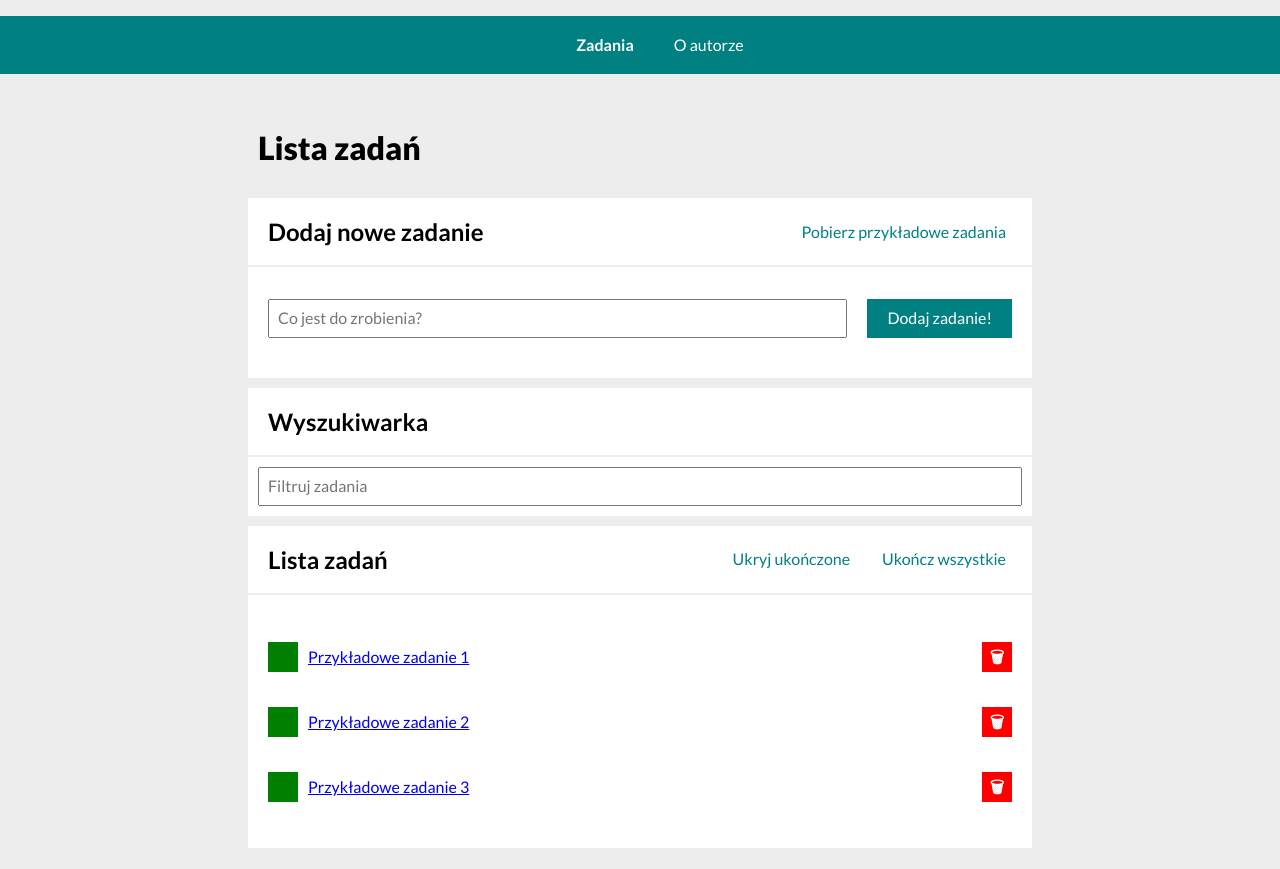
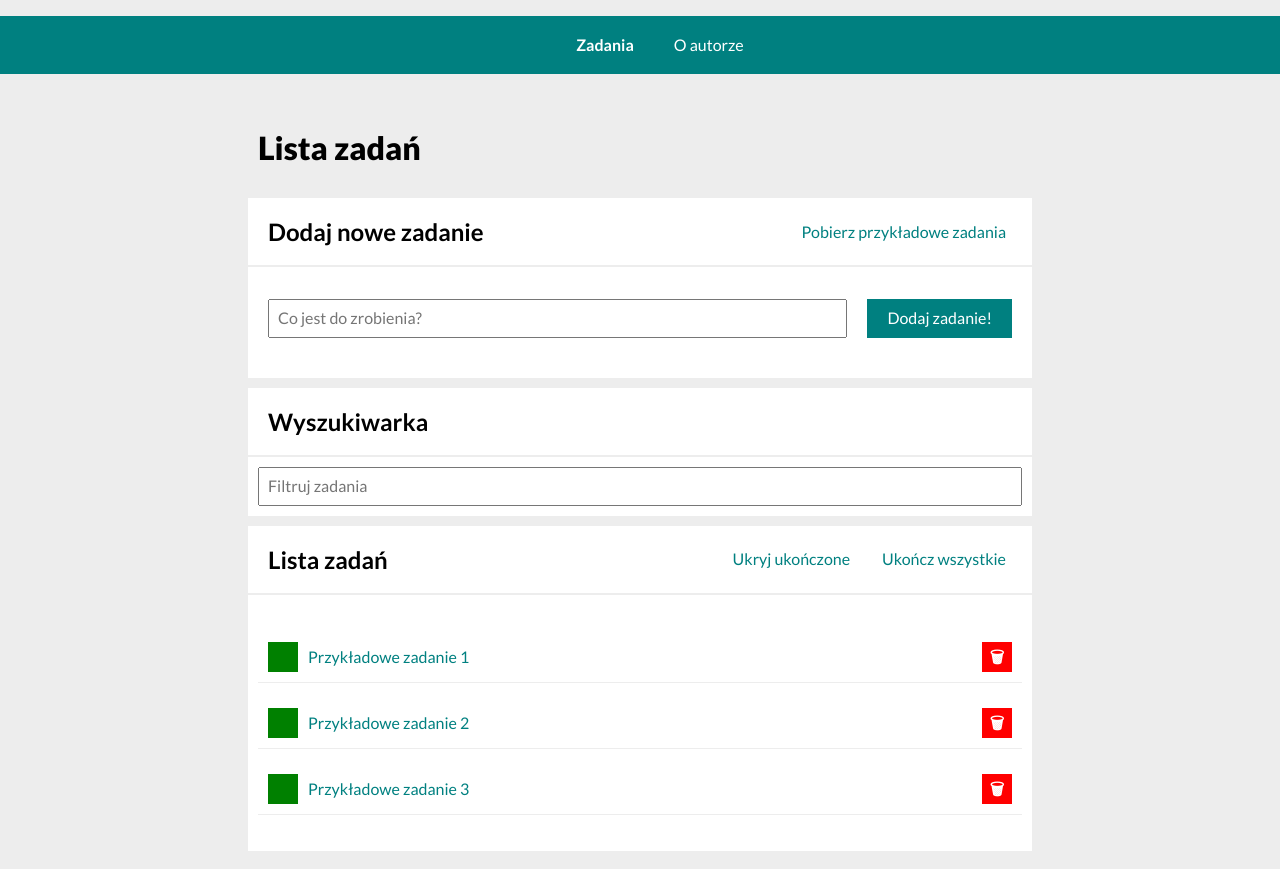
Before and after one commit to KamilStawik/todo-list-react, a React (Create React App) app: page /#/zadania in a window 1280 px wide. Both pictures are taken after a click on the button "Pobierz przykładowe zadania". Built offline with nearby package versions, Linux system fonts and the light colour scheme.

Commit message:
new styling added to links

```diff
--- a/src/features/tasks/TasksPage/TaskList/index.js
+++ b/src/features/tasks/TasksPage/TaskList/index.js
@@ -1,7 +1,7 @@
 import { useSelector, useDispatch } from "react-redux";
-import { Link, useLocation } from "react-router-dom";
+import { useLocation } from "react-router-dom";
 import { toggleTaskDone, removeTask, selectHideDone, selectTasks, selectTasksByQuery } from "../../tasksSlice";
-import { StyledTasks, ListItem, Content, Button } from "./styled";
+import { StyledTasks, ListItem, Content, Button, StyledLink } from "./styled";
 
 const TaskList = () => {
     const location = useLocation();
@@ -19,7 +19,7 @@ const TaskList = () => {
                         {task.done ? "✓" : ""}
                     </Button>
                     <Content done={task.done}>
-                        <Link to={`/zadania/${task.id}`}>{task.content}</Link>
+                        <StyledLink to={`/zadania/${task.id}`}>{task.content}</StyledLink>
                     </Content>
                     <Button onClick={() => dispatch(removeTask(task.id))} remove>
                         🗑
--- a/src/features/tasks/TasksPage/TaskList/styled.js
+++ b/src/features/tasks/TasksPage/TaskList/styled.js
@@ -1,4 +1,5 @@
 import styled, { css } from "styled-components";
+import { Link } from "react-router-dom";
 
 export const StyledTasks = styled.ul`
     background-color: hsl(0, 0%, 100%);
@@ -8,7 +9,7 @@ export const StyledTasks = styled.ul`
 `;
 
 export const ListItem = styled.li`
-    border-bottom: 1px solid ${({ theme }) => (theme.colors.backgroundColor)}px;
+    border-bottom: 1px solid ${({ theme }) => (theme.colors.backgroundColor)};
     margin-top: 15px;
     padding: 10px;
     display: flex;
@@ -56,3 +57,12 @@ export const Button = styled.button`
         }
     `}
 `;
+
+export const StyledLink = styled(Link)`
+    text-decoration: none;
+    color: ${({ theme }) => (theme.colors.primaryColor)};
+
+    &:hover {
+            filter: brightness(110%)
+        }
+`;
```
